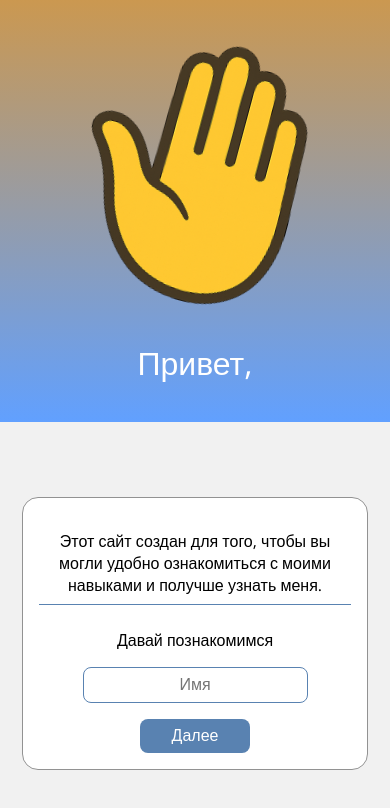
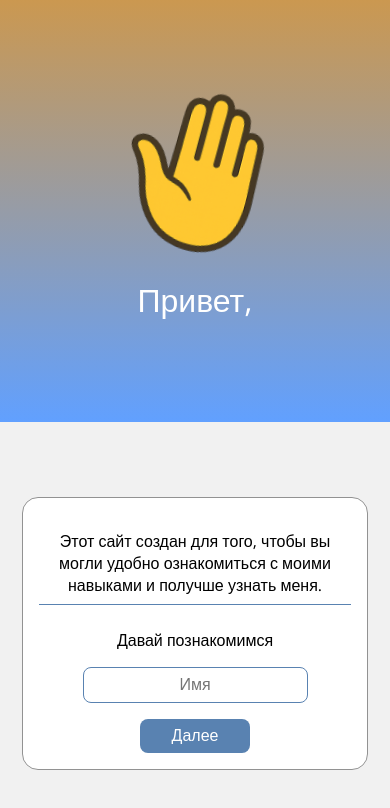
Before and after one commit to DaniiL10062005/animation, a React (Vite) app: page /registration in a window 390 px wide. Shown: the top 808 px of the page. Built offline with nearby package versions, Linux system fonts and the light colour scheme.

Commit message:
fix/dev-0/hand image

```diff
--- a/src/pages/registration/components/logo/logo.css
+++ b/src/pages/registration/components/logo/logo.css
@@ -86,7 +86,7 @@
     background: linear-gradient(to bottom, #cb9850, #61a0ff);
   }
 
-  img {
+  .logo img {
     max-height: 200px;
   }
 
```
